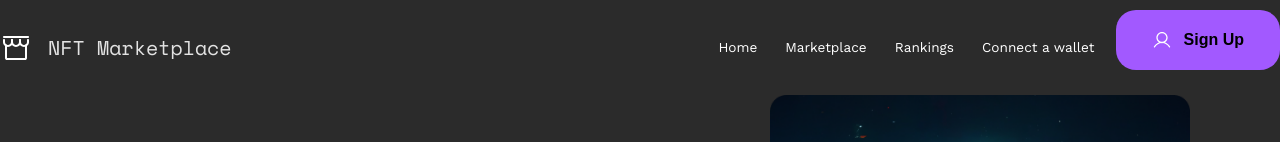
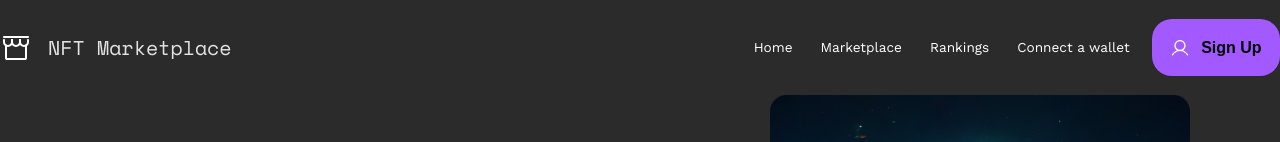
Before and after one commit to redsoftware-hq/NFT-Marketplace-Sanket, a React (Vite) app: page / in a window 1280 px wide. Shown: the top 142 px of the page. Built offline with nearby package versions, Linux system fonts and the light colour scheme.

Commit message:
Navbar overflow issue due to button

```diff
--- a/src/components/common/Navbar/Navbar.scss
+++ b/src/components/common/Navbar/Navbar.scss
@@ -1,4 +1,4 @@
-@import '../../../global.scss';
+@import "../../../global.scss";
 .navbar {
   display: flex;
   justify-content: end;
@@ -6,8 +6,12 @@
   gap: 16px;
   max-width: 1280px;
   margin: 0 auto;
+  button {
+    margin: 0;
+    padding: 1.15rem;
+  }
   h2 {
-    font-family: 'Space Mono';
+    font-family: "Space Mono";
     font-weight: 400;
     margin-right: auto;
     padding: 1rem 0 1rem 0;
```
